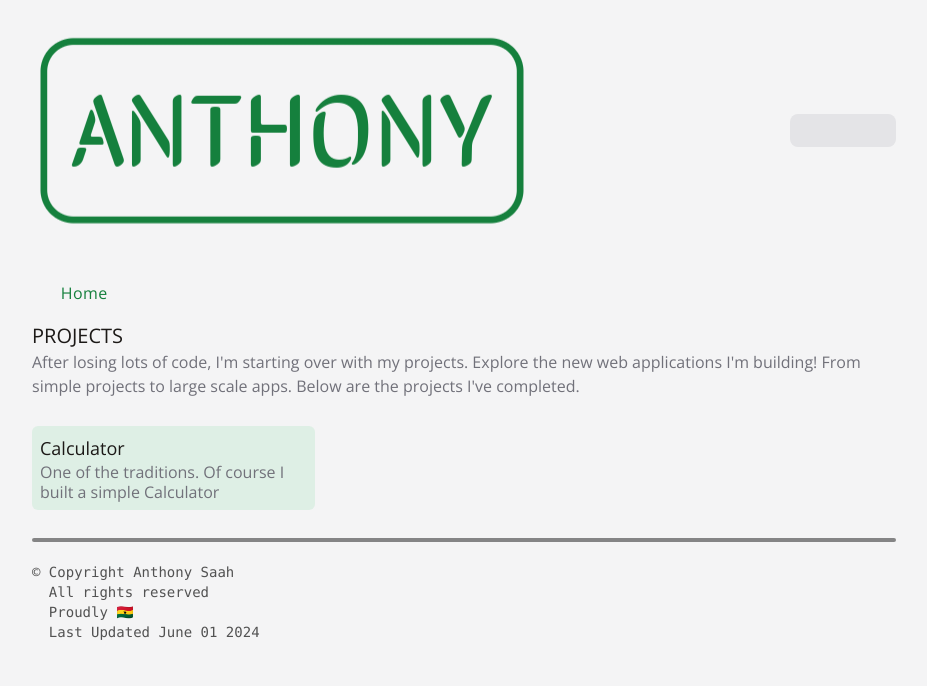
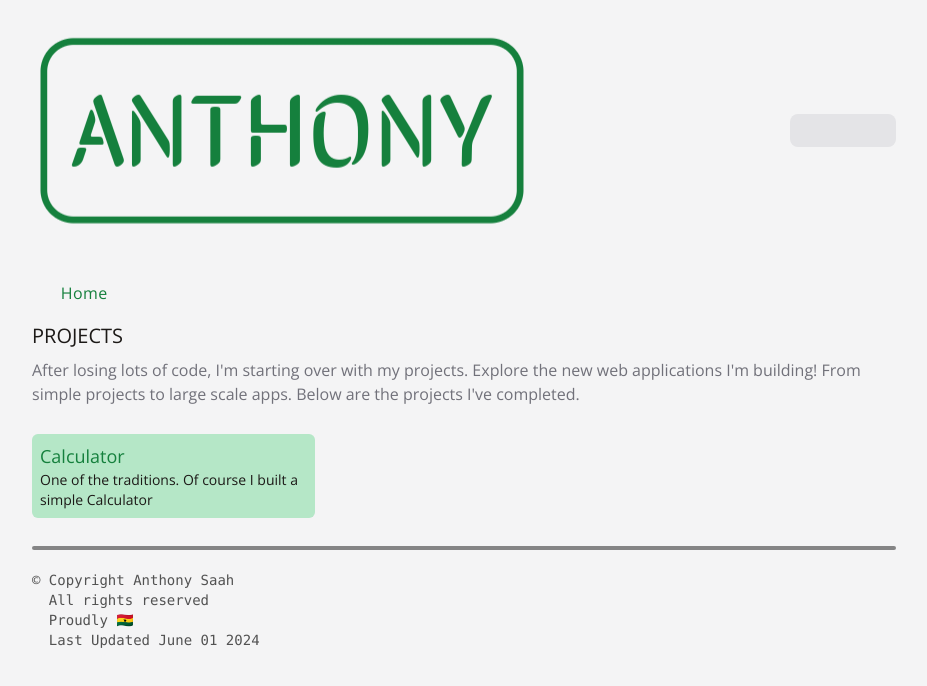
Before and after one commit to thepapisogram/anthony-saah, a Next.js app: page /projects in a window 1280 px wide. Shown: the top 686 px of the page, without its empty margins (176-1103 px from the left). Built offline with nearby package versions, Linux system fonts and the light colour scheme; some icons are missing.

Commit message:
minor changes

```diff
--- a/app/components/Projects/ProjectLink.js
+++ b/app/components/Projects/ProjectLink.js
@@ -3,8 +3,8 @@ import Link from "next/link"
 export default function ProjectLink({title, link, body}) {
   return (
     <Link href={link} className="project-link p-2 rounded-lg my-2 cursor-pointer">
-        <h1 className="main-text text-lg">{title}</h1>
-        <p className="sub-text leading-5">{body}</p>
+        <h1 className="head-text text-lg">{title}</h1>
+        <p className="main-text text-sm leading-5">{body}</p>
     </Link>
   )
 }
--- a/app/projects/page.js
+++ b/app/projects/page.js
@@ -5,7 +5,7 @@ export default function page() {
   return (
     <div className="my-5">
       <BackLink link="/" text="Home" />
-      <h1 className="text-xl main-text uppercase">Projects</h1>
+      <h1 className="text-xl main-text uppercase mb-2">Projects</h1>
       <p className="sub-text">After losing lots of code, I&apos;m starting over with my projects. Explore the new web applications I&apos;m building! From simple projects to large scale apps. Below are the projects I&apos;ve completed.</p>
       <div className="grid md:grid-cols-2 lg:grid-cols-3 mt-5 gap-2">
         <ProjectLink link="/projects/calculator" title="Calculator" body="One of the traditions. Of course I built a simple Calculator" />
--- a/app/styles/globals.css
+++ b/app/styles/globals.css
@@ -11,11 +11,11 @@ body{
 .sub-text{ @apply text-zinc-500}
 
 .highlight-btn{
-    @apply p-0.5 px-1 head-text text-sm bg-green-500 dark:bg-yellow-500 !bg-opacity-10 hover:!bg-opacity-15 rounded-md transition-all
+    @apply p-0.5 px-1 head-text text-sm bg-green-500 dark:bg-yellow-500 !bg-opacity-20 hover:!bg-opacity-15 rounded-md transition-all
 }
 
 .project-link{
-    @apply p-2 head-text bg-green-500 dark:bg-yellow-700 !bg-opacity-10 hover:!bg-opacity-15 rounded-md transition-all
+    @apply p-2 head-text bg-green-500 dark:bg-yellow-700 !bg-opacity-30 hover:!bg-opacity-15 rounded-md transition-all
 }
 
 .app{
```
Also changed, not shown: tracker.txt.
